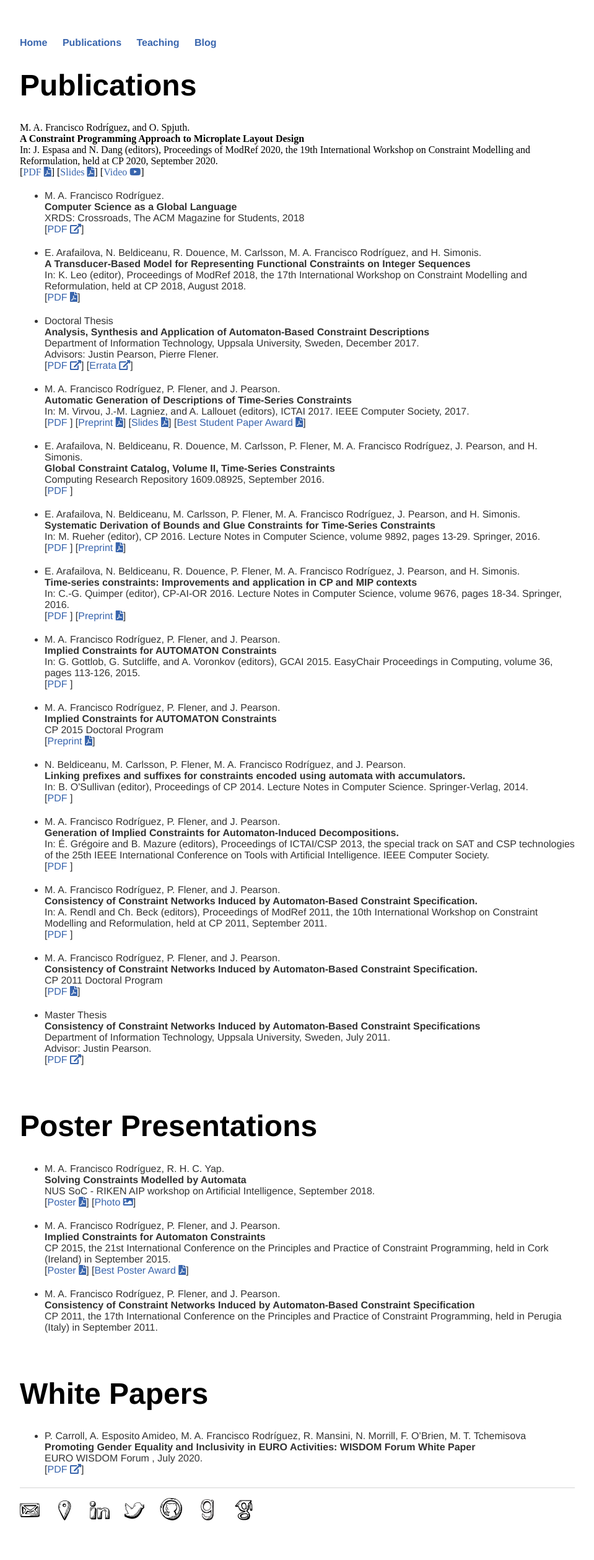
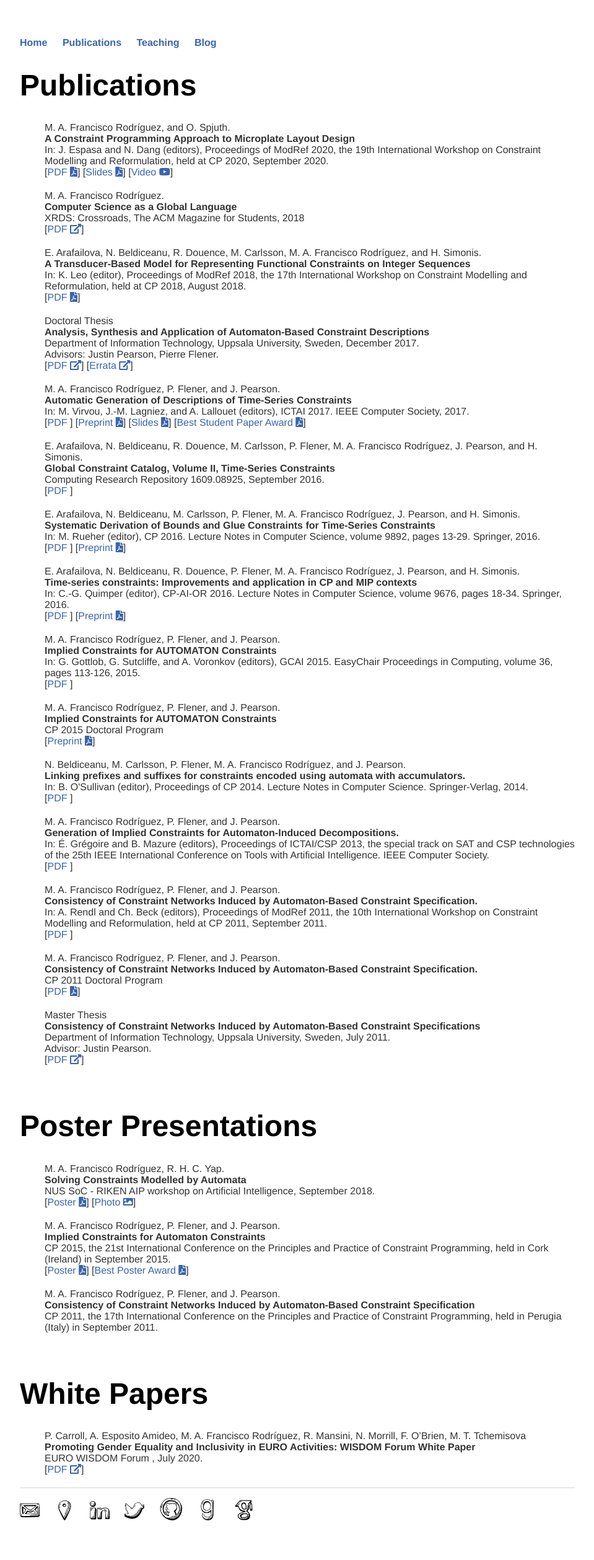
Before and after one commit to andreina-francisco/andreina-francisco.github.io, a Jekyll site: the page built from cv/index.html, in a window 1280 px wide. Shown: the whole page at 62% size, without its empty margins (160-1119 px from the left). Built offline with Jekyll 4.4.1, drawn with Linux system fonts in a browser that asks for light colours; nearby versions of some CDN libraries; a style sheet for code colours, icons or effects is not loaded.

Commit message:
Testing new styles

```diff
--- a/css/my-style.css
+++ b/css/my-style.css
@@ -87,6 +87,7 @@ ul.posts li {
 	margin: 1.25em 0;
 	font-family:'Helvetica', 'Arial', 'Sans-Serif';
 	font-size: 1em;
+	list-style: none
 }
 .pub {
 	margin-top: 0;
--- a/cv/index.html
+++ b/cv/index.html
@@ -6,7 +6,8 @@ title: Mar&iacute;a Andre&iacute;na Francisco Rodr&iacute;guez
   <h1>Publications</h1>
 
 
-    <!--li class="pub @"-->
+  <ul class="publist">
+    <li class="pub @">
     <span class="author">M. A. Francisco Rodr&iacute;guez, and O. Spjuth.</span><br />
     <span class="title">A Constraint Programming Approach to Microplate Layout Design</span><br />
     <span class="note">
@@ -20,9 +21,8 @@ title: Mar&iacute;a Andre&iacute;na Francisco Rodr&iacute;guez
     href="https://modref.github.io/slides/ModRef2020_Slides_A%20Constraint%20Programming%20Approach%20to%20Microplate%20Layout%20Design.pdf">Slides
     <i class="fas fa-file-pdf"></i></a>]
     [<a class="text" href="https://www.youtube.com/watch?v=naddH2TQIjE&ab_channel=CP2020">Video <i class="fab fa-youtube"></i></a>]
-    <!--/li-->
+    </li>
 
-    <ul class="publist">
     <li class="pub @">
     <!-- ACM DL Article: Computer science as a global language -->
     <span class="author">M. A. Francisco Rodr&iacute;guez.</span><br />
```
